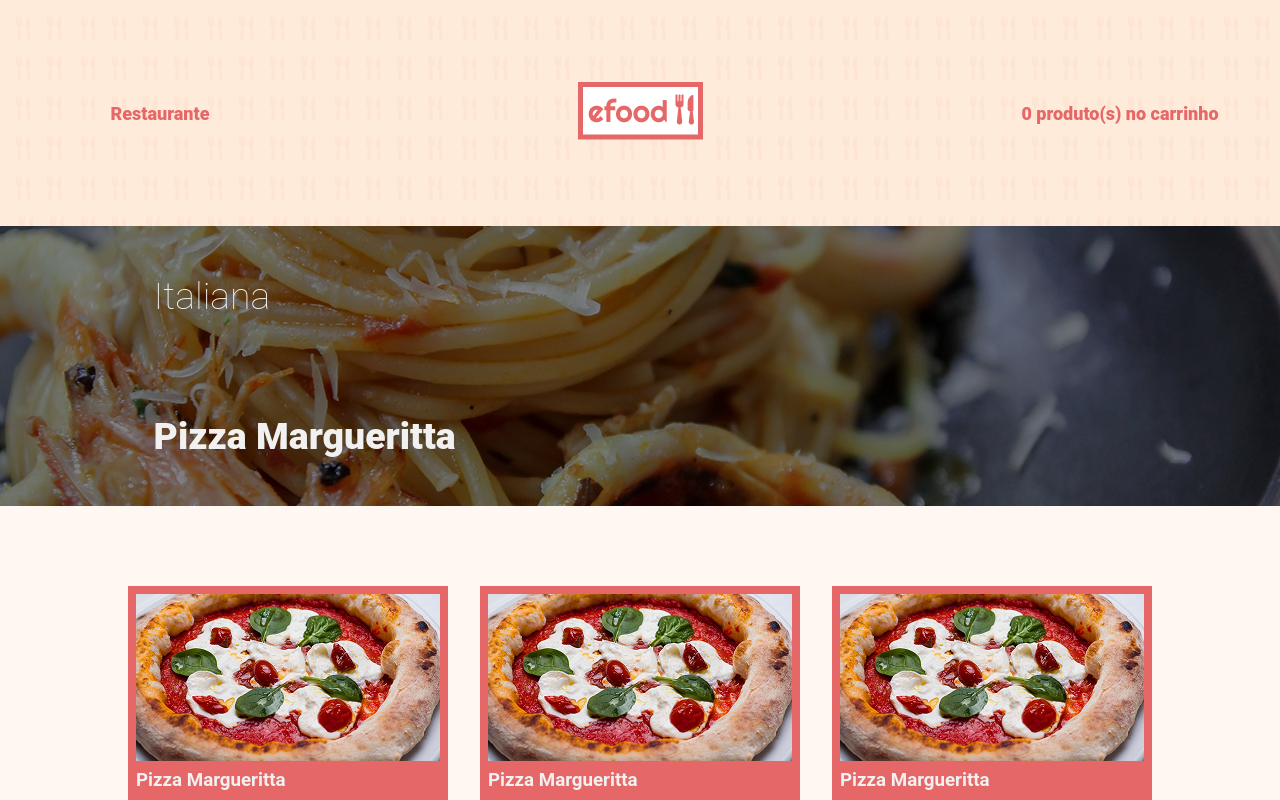
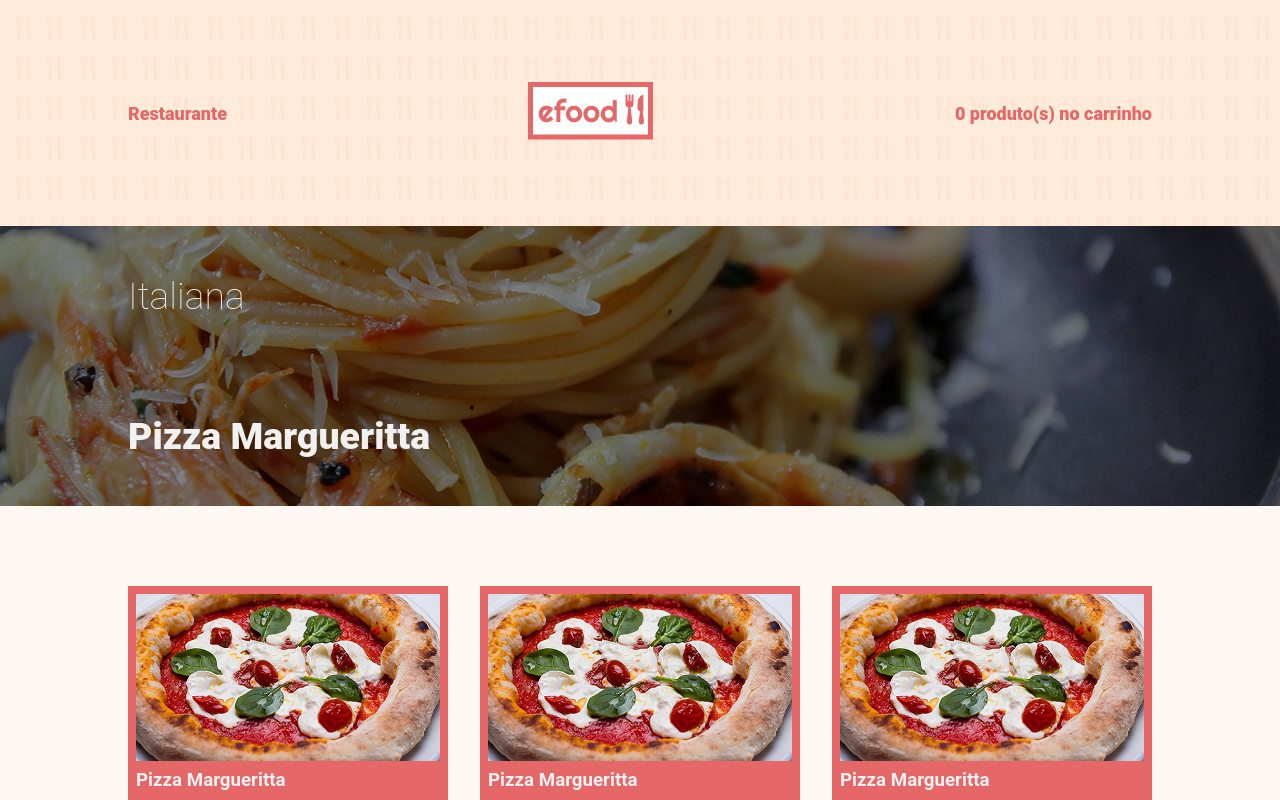
Before and after one commit to toniCodingMyBrain/ebac-efoods, a React (Vite) app: page /pizza in a window 1280 px wide. Shown: the top 800 px of the page. Built offline with nearby package versions, Linux system fonts and the light colour scheme.

Commit message:
adicionando container nos banners da segunda tela

```diff
--- a/src/components/banner/index.tsx
+++ b/src/components/banner/index.tsx
@@ -30,6 +30,7 @@
     return (
       <>
         <BannerContainer typeBanner={typeBanner}>
+          <div className="container">
             <BannerText typeBanner={typeBanner}>Restaurante</BannerText>
             <a href="/">
               <img src={logo} alt="Efood" />
@@ -37,10 +38,11 @@
             <BannerText typeBanner={typeBanner}>
               0 produto(s) no carrinho
             </BannerText>
+          </div>
         </BannerContainer>
         <SubBannerContainer>
           <BannerImage src={spagettiBanner} alt="" />
-          <div className="content">
+          <div className="content container">
             <h3 className="tag">{foodTags}</h3>
             <h3 className="foodName">{foodName}</h3>
           </div>
--- a/src/components/banner/style.ts
+++ b/src/components/banner/style.ts
@@ -19,11 +19,15 @@
   `
       : `
   background-image: url(${banner});
-  display: grid;
-  grid-template-columns: 1fr 2fr 1fr;
   padding: 82px 0;
-  align-items: center;
-  text-align: center;
+
+  .container {
+    display: flex;
+    flex-direction: row;
+    justify-content: space-between;
+    align-items: center;
+    text-align: center;
+    }
   `}
 
   @media (max-width: 768px) {
@@ -46,16 +50,12 @@
     IBannerProps.typeBanner === "home"
       ? `
       font-size: clamp(1rem, 4vw, 2.25rem);
-      padding: 0 20px;
-      margin: 0 auto;
       `
       : `
       font-size: clamp(0.450rem, 4vw, 1.125rem);
     `}
   letter-spacing: 0%;
-  max-width: 700px;
   font-weight: 900;
-  text-align: center;
 `;
 
 export const BannerImage = styled.img`
@@ -79,7 +79,6 @@
     position: relative;
     z-index: 2;
     color: ${colors.white};
-    padding-left: 12%;
     display: flex;
     flex-direction: column;
     justify-content: space-around;
```
Lines whose indentation alone changed are shown as unchanged.
